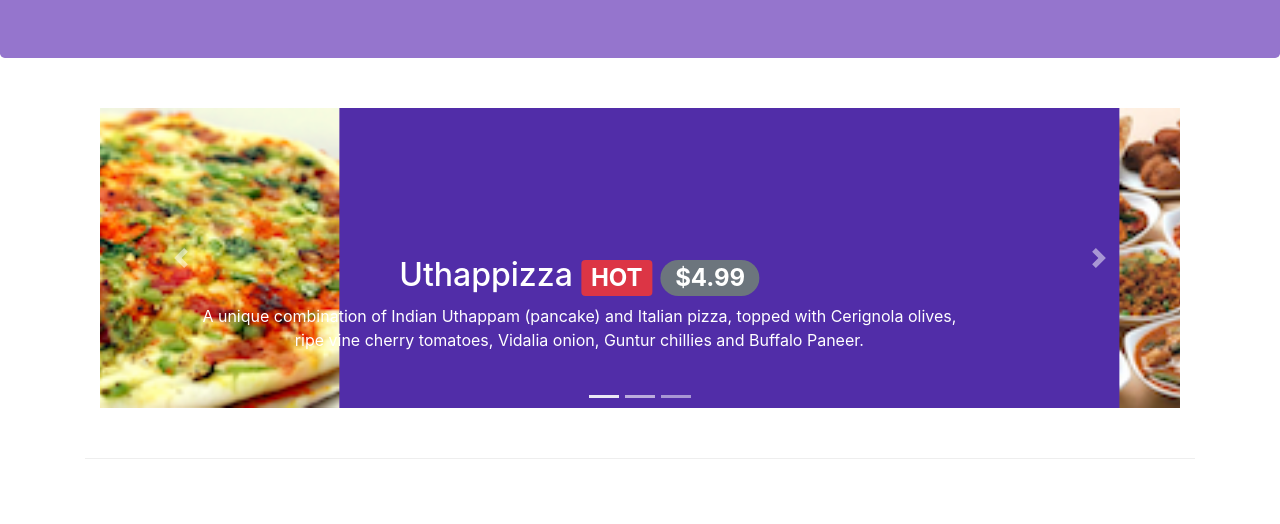
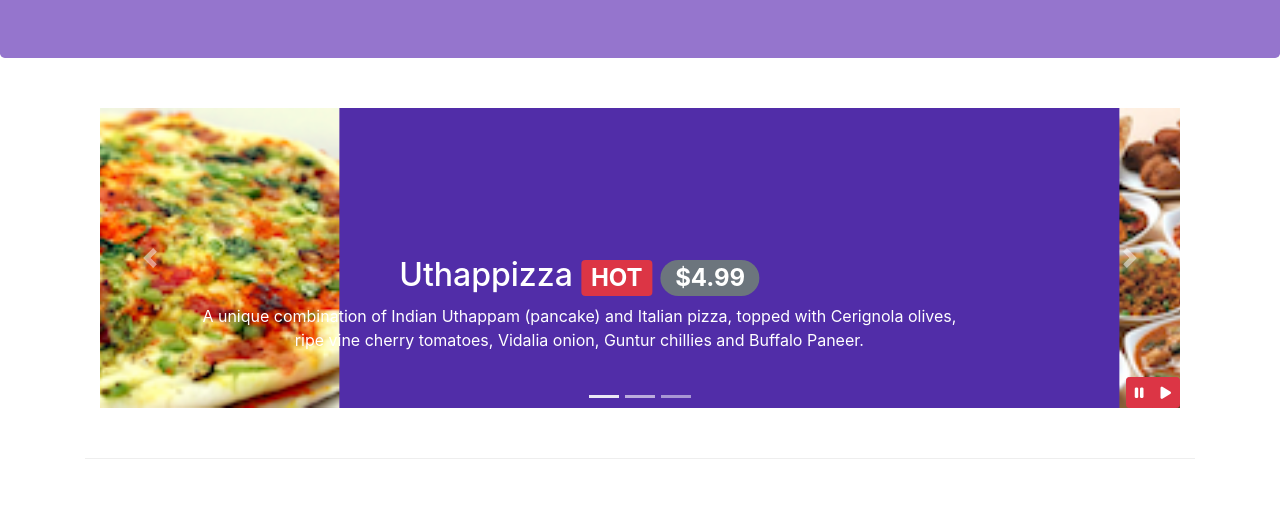
Before and after one commit to answer99/conFusion, a plain HTML site: page index.html in a window 1280 px wide. Shown: the part 276-800 px from the top of the page. Drawn offline with nearby package versions, Linux system fonts and the light colour scheme.

Commit message:
Bootstrap JQuery

```diff
--- a/css/styles.css
+++ b/css/styles.css
@@ -59,3 +59,25 @@ body {
     left: 0;
     min-height: 300px;
 }
+
+#carouselButton {
+    right: 0px;
+    position: absolute;
+    bottom: 0px;
+}
+
+.carousel-control-prev {
+    width: 40px;
+    height: 40px;
+    top: 50%;
+    margin-left: 30px;
+    transform: translateY(-50%);
+}
+
+.carousel-control-next {
+width: 40px;
+height: 40px;
+top: 50%;
+margin-right: 30px;
+transform: translateY(-50%);
+}
--- a/index.html
+++ b/index.html
@@ -206,8 +206,16 @@
                         <span class="carousel-control-prev-icon"></span>
                     </a>
                     <a class="carousel-control-next" href="#mycarousel" role="button" data-slide="next">
-                            <span class="carousel-control-next-icon"></span>
+                        <span class="carousel-control-next-icon"></span>
                     </a>
+                    <div class="btn-group" id="carouselButton">
+                        <button type="button" class="btn btn-danger btn-sm" id="carousel-pause">
+                            <span class="fa fa-pause"></span>
+                        </button>
+                        <button type="button" class="btn btn-danger btn-sm" id="carousel-play">
+                            <span class="fa fa-play"></span>
+                        </button>
+                    </div>
                 </div>
             </div>
         </div>
@@ -306,6 +314,17 @@
     <script src="node_modules/jquery/dist/jquery.slim.min.js"></script>
     <script src="node_modules/popper.js/dist/umd/popper.min.js"></script>
     <script src="node_modules/bootstrap/dist/js/bootstrap.min.js"></script>
+    <script>
+        $(document).ready(function(){
+            $("#mycarousel").carousel( { interval: 2000 } );
+            $("#carousel-pause").click(function(){
+                $("#mycarousel").carousel('pause');
+            });
+            $("#carousel-play").click(function(){
+                $("#mycarousel").carousel('cycle');
+            });
+        });
+    </script>
 </body>
 
 </html>
```
